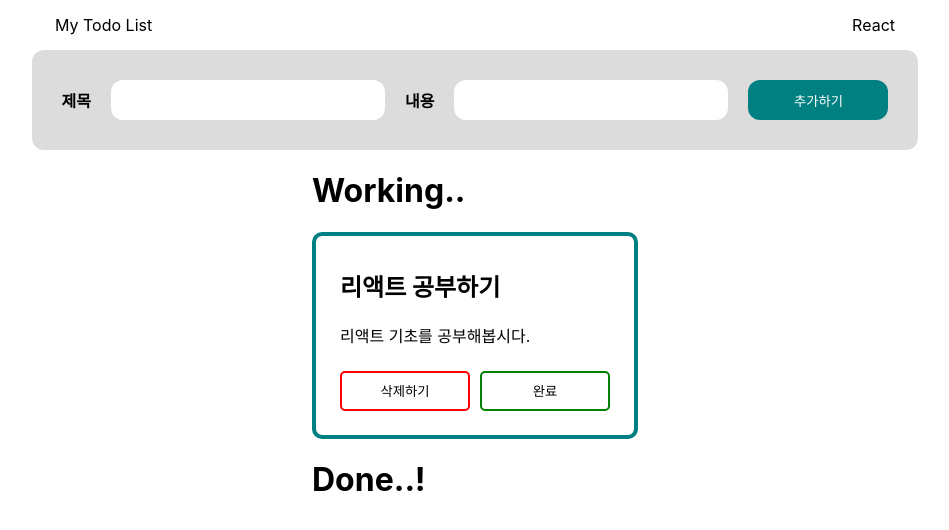
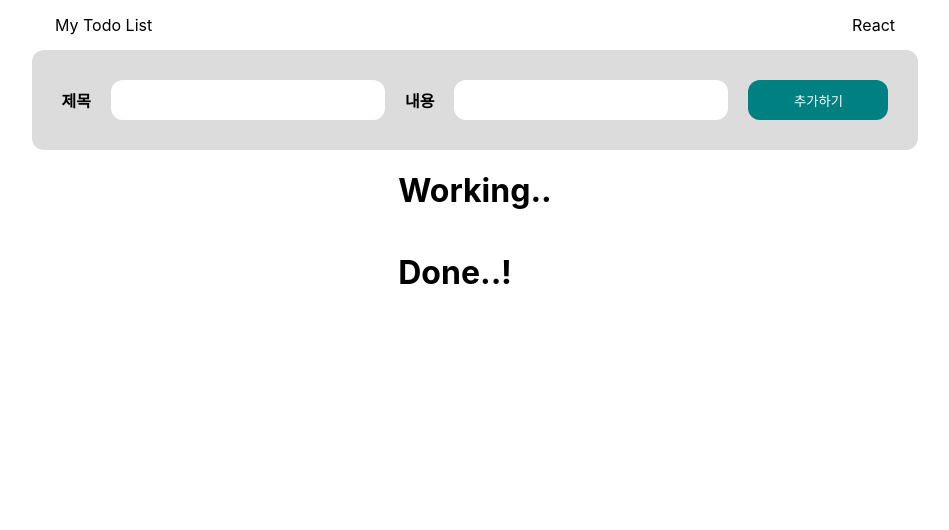
Before and after one commit to Hediar/React-ToDo, a React (Create React App) app: page / in a window 1280 px wide. Shown: the top 530 px of the page, without its empty margins (165-1114 px from the left). Built offline with nearby package versions, Linux system fonts and the light colour scheme.

Commit message:
localstorage로 작업 가능하게 useEffect추가, 각 버튼 동작 localStorage.setItem 추가하여 데이터 내용변경가능하도록 만들었다

```diff
--- a/src/App.jsx
+++ b/src/App.jsx
@@ -1,6 +1,6 @@
 
 import './App.css';
-import { useState } from 'react';
+import { useEffect, useState } from 'react';
 
 import Cards from './components/Cards';
 import Input from './components/Input';
@@ -9,17 +9,35 @@ function App() {
 
   const [title, setTitle] = useState('');
   const [content, setContent] = useState('');
-
   const [isDone, setisDone] = useState(false);
 
   const [working, setworking] = useState([
-    {
-      id: 1,
-      work: '리액트 공부하기',
-      content: '리액트 기초를 공부해봅시다.',
-      isDone,
-    },
+    // {
+    //   id: 1,
+    //   work: '리액트 공부하기',
+    //   content: '리액트 기초를 공부해봅시다.',
+    //   isDone,
+    // },
   ]);
+  // const [working, setworking] = useState(() => {
+  //   if(typeof window != "undefined"){
+  //     const saved = window.localStorage.getItem('todokey');
+  //     if (saved !== null) {
+  //       return JSON.parse(saved);
+  //     } else{
+  //       return [];
+  //     }
+  //   }
+  // });
+
+  useEffect(() => {
+    const data = localStorage.getItem("todokey");
+    console.log(working);
+    if(data) {
+      setworking(JSON.parse(data));
+    }
+  }, []);
+
 
   const titleAddHandler = (event) => {
     setTitle(event.target.value);
@@ -29,22 +47,26 @@ function App() {
     setContent(event.target.value);
   };
 
+
+
   const clickAddButtonHandler = (event) =>{
     event.preventDefault();
     const newWorking = {
       id: working.length +1,
       work: title,
       content: content,
-      isDone,
+      isDone: false,
     }
-    setworking([...working, newWorking]);
+    const updateWorking = [...working, newWorking];
+    setworking(updateWorking);
+    localStorage.setItem('todokey', JSON.stringify(updateWorking));
     setTitle('');
     setContent('');
   };
 
   const clickDeleteButtonHandler = (id) => {
-    const newWorkings = working.filter((work) => work.id !== id);
-    setworking(newWorkings);
+    const updateWokrings = working.filter((work) => work.id !== id);
+    setworking(updateWokrings);
   };
 
   const clickCompleteButtonHandler = (id) => {
@@ -55,6 +77,8 @@ function App() {
       return work;
     });
     setworking(updateWokrings);
+
+    localStorage.setItem('todokey', JSON.stringify([...updateWokrings]));
   };
 
   const clickCancelButtonHandler = (id) => {
@@ -66,7 +90,9 @@ function App() {
     });
 
     setworking(updateWokrings);
+    localStorage.setItem('todokey', JSON.stringify([...updateWokrings]));
   };
+
 
   return (
     <div className='mytodo'>
@@ -90,6 +116,7 @@ function App() {
                   return work.isDone === false
                 }).map((item) => {
                   return <Cards
+                  // key={item.id}
                   item={item}
                   fnc1={clickDeleteButtonHandler}
                   fnc2={clickCompleteButtonHandler}
@@ -107,6 +134,7 @@ function App() {
                   return work.isDone === true
                 }).map((item) => {
                   return <Cards
+                  // key={item.id}
                   item={item}
                   fnc1={clickDeleteButtonHandler}
                   fnc2={clickCancelButtonHandler}
--- a/src/index.js
+++ b/src/index.js
@@ -6,9 +6,9 @@ import reportWebVitals from './reportWebVitals';
 
 const root = ReactDOM.createRoot(document.getElementById('root'));
 root.render(
-  <React.StrictMode>
+  // <React.StrictMode>
     <App />
-  </React.StrictMode>
+  // </React.StrictMode>
 );
 
 // If you want to start measuring performance in your app, pass a function
```
Also changed, not shown: 1 other file (tests, documents, lock files or other folders).
